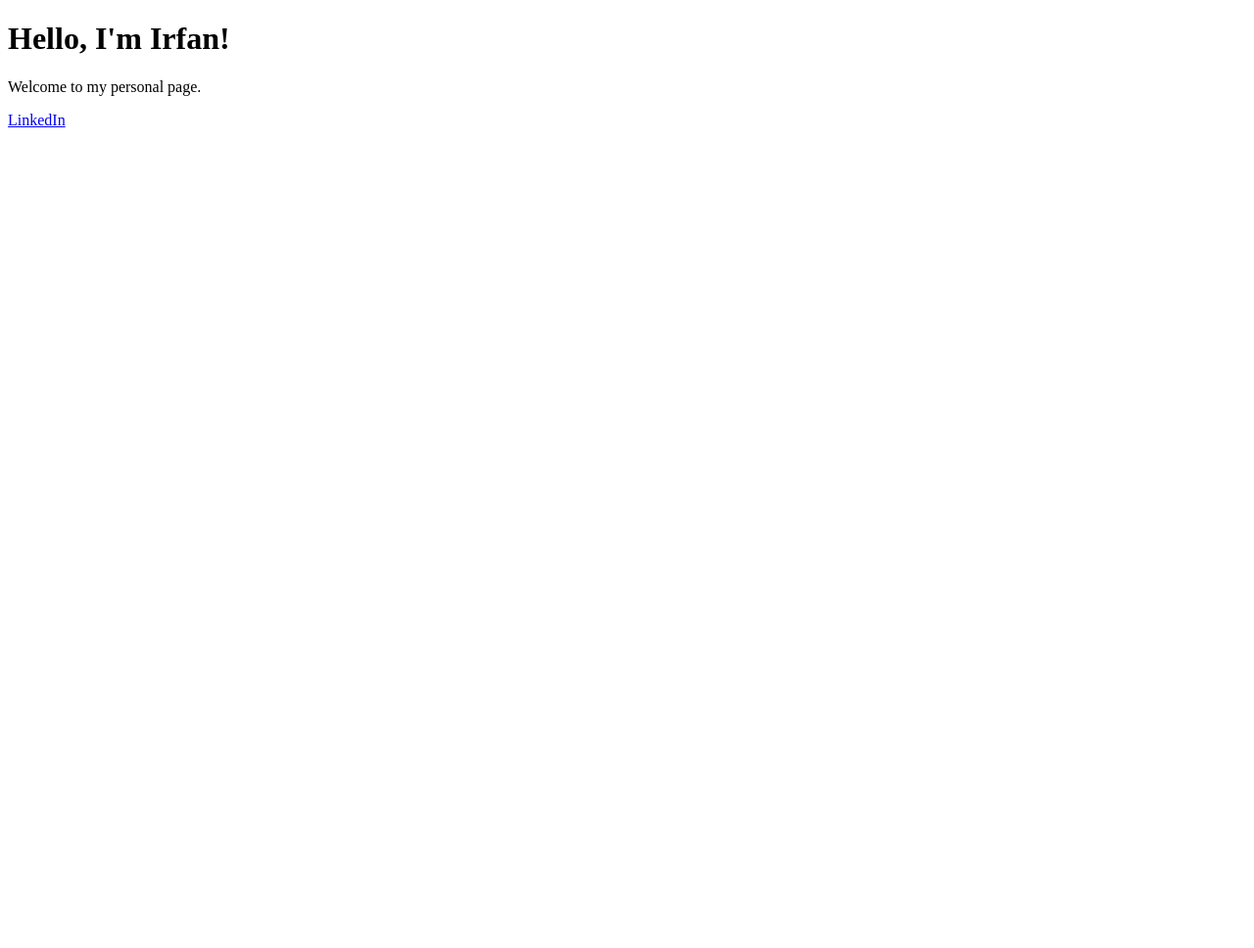
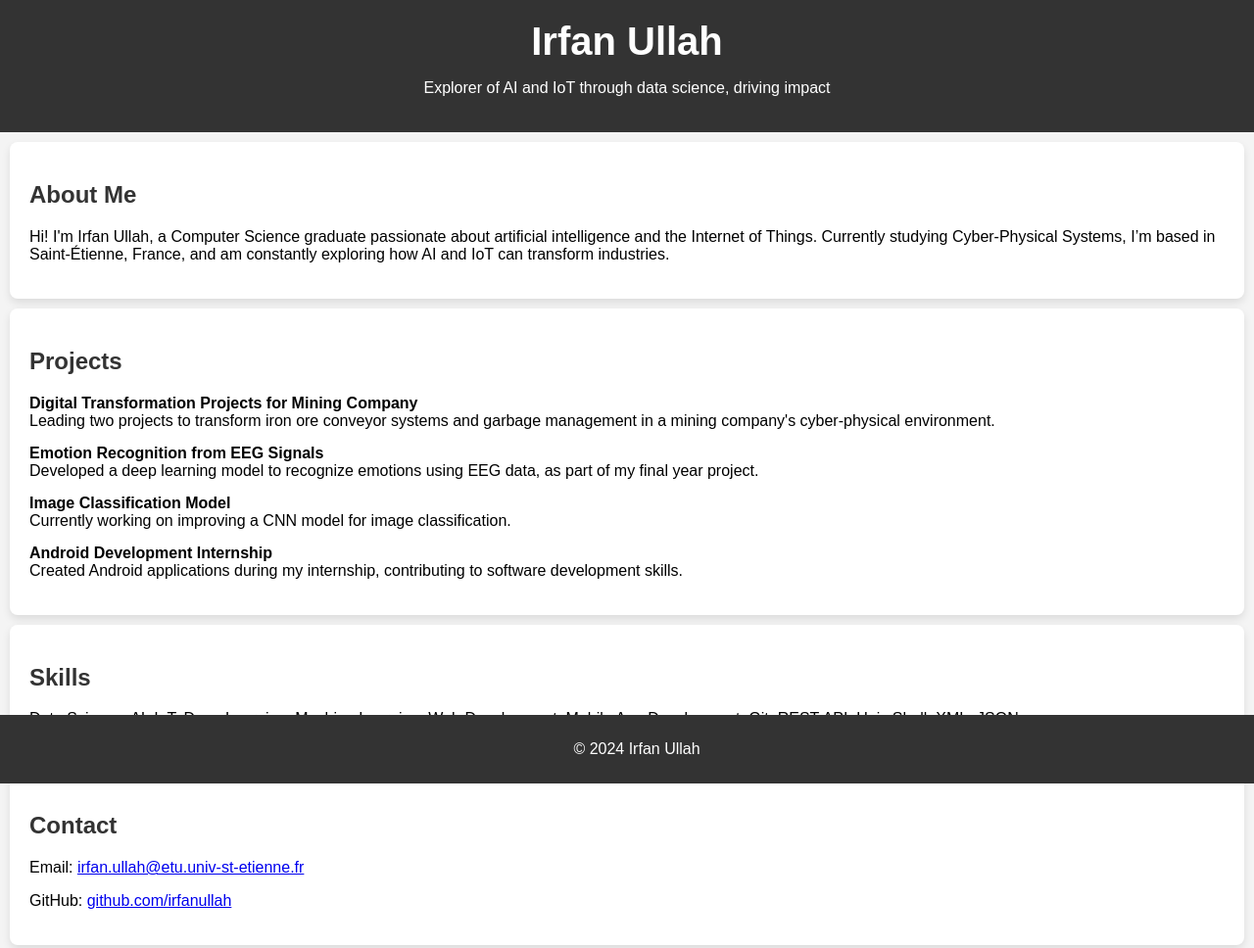
Before and after one commit to Irfan-Ullah-cs/Irfan-Ullah-cs.github.io, a plain HTML site: page index.html in a window 1280 px wide. Shown: the top 968 px of the page at 98% size. Before the commit the page ends 800 px from the top, so only its background shows below. Drawn offline with Linux system fonts and the light colour scheme.

Commit message:
html file updated

```diff
--- a/index.html
+++ b/index.html
@@ -3,11 +3,104 @@
 <head>
     <meta charset="UTF-8">
     <meta name="viewport" content="width=device-width, initial-scale=1.0">
-    <title>Welcome to My GitHub Page</title>
+    <title>Irfan Ullah - AI & IoT Explorer</title>
+    <link rel="stylesheet" href="styles.css">
+    <style>
+        body {
+            font-family: Arial, sans-serif;
+            margin: 0;
+            padding: 0;
+            background-color: #f4f4f4;
+        }
+
+        header {
+            background-color: #333;
+            color: #fff;
+            padding: 20px;
+            text-align: center;
+        }
+
+        header h1 {
+            margin: 0;
+            font-size: 2.5em;
+        }
+
+        section {
+            padding: 20px;
+            margin: 10px;
+            background: #fff;
+            border-radius: 8px;
+            box-shadow: 0 4px 8px rgba(0, 0, 0, 0.1);
+        }
+
+        section h2 {
+            color: #333;
+        }
+
+        ul {
+            list-style-type: none;
+            padding: 0;
+        }
+
+        ul li {
+            margin-bottom: 15px;
+        }
+
+        footer {
+            text-align: center;
+            padding: 10px;
+            background: #333;
+            color: #fff;
+            position: fixed;
+            bottom: 0;
+            width: 100%;
+        }
+
+    </style>
 </head>
 <body>
-    <h1>Hello, I'm Irfan!</h1>
-    <p>Welcome to my personal page.</p>
-    <p><a href="https://www.linkedin.com/in/your-linkedin-profile">LinkedIn</a></p>
+<header>
+    <h1>Irfan Ullah</h1>
+    <p>Explorer of AI and IoT through data science, driving impact</p>
+</header>
+<section id="about">
+    <h2>About Me</h2>
+    <p>
+        Hi! I'm Irfan Ullah, a Computer Science graduate passionate about artificial intelligence and the Internet of Things. Currently studying Cyber-Physical Systems, I’m based in Saint-Étienne, France, and am constantly exploring how AI and IoT can transform industries.
+    </p>
+</section>
+<section id="projects">
+    <h2>Projects</h2>
+    <ul>
+        <li>
+            <strong>Digital Transformation Projects for Mining Company</strong><br>
+            Leading two projects to transform iron ore conveyor systems and garbage management in a mining company's cyber-physical environment.
+        </li>
+        <li>
+            <strong>Emotion Recognition from EEG Signals</strong><br>
+            Developed a deep learning model to recognize emotions using EEG data, as part of my final year project.
+        </li>
+        <li>
+            <strong>Image Classification Model</strong><br>
+            Currently working on improving a CNN model for image classification.
+        </li>
+        <li>
+            <strong>Android Development Internship</strong><br>
+            Created Android applications during my internship, contributing to software development skills.
+        </li>
+    </ul>
+</section>
+<section id="skills">
+    <h2>Skills</h2>
+    <p>Data Science, AI, IoT, Deep Learning, Machine Learning, Web Development, Mobile App Development, Git, REST API, Unix Shell, XML, JSON</p>
+</section>
+<section id="contact">
+    <h2>Contact</h2>
+    <p>Email: <a href="mailto:irfan.ullah@etu.univ-st-etienne.fr">irfan.ullah@etu.univ-st-etienne.fr</a></p>
+    <p>GitHub: <a href="https://github.com/irfanullah" target="_blank">github.com/irfanullah</a></p>
+</section>
+<footer>
+    <p>&copy; 2024 Irfan Ullah</p>
+</footer>
 </body>
 </html>
```
